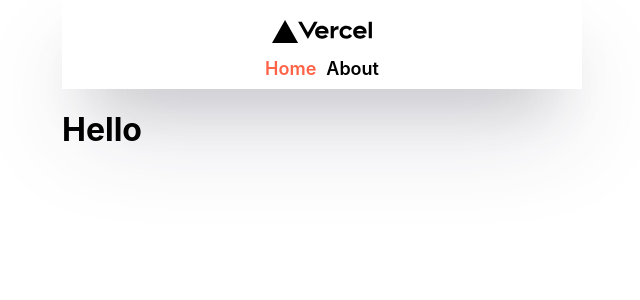
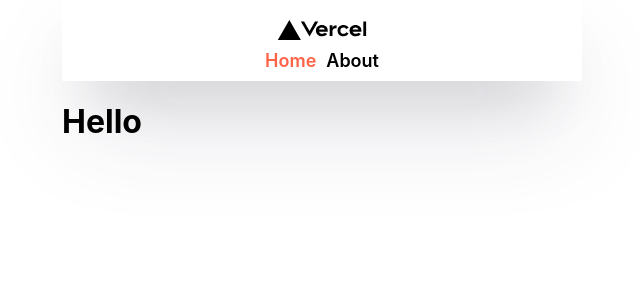
Before and after one commit to indiu6/nextjs-nomad, a Next.js app: page / in a window 1280 px wide. Shown: the top 300 px of the page, without its empty margins (318-958 px from the left). Built offline with nearby package versions, Linux system fonts and the light colour scheme.

Commit message:
add next/image

```diff
--- a/components/NavBar.js
+++ b/components/NavBar.js
@@ -1,3 +1,4 @@
+import Image from 'next/image';
 import Link from 'next/link';
 import { useRouter } from 'next/router';
 
@@ -6,7 +7,7 @@
 
   return (
     <nav>
-      <img src="/vercel.svg" />
+      <Image src="/vercel.svg" alt="logo" width={100} height={20} />
       <div>
         <Link href="/">
           <a className={router.pathname === '/' ? 'active' : ''}>Home</a>
```
